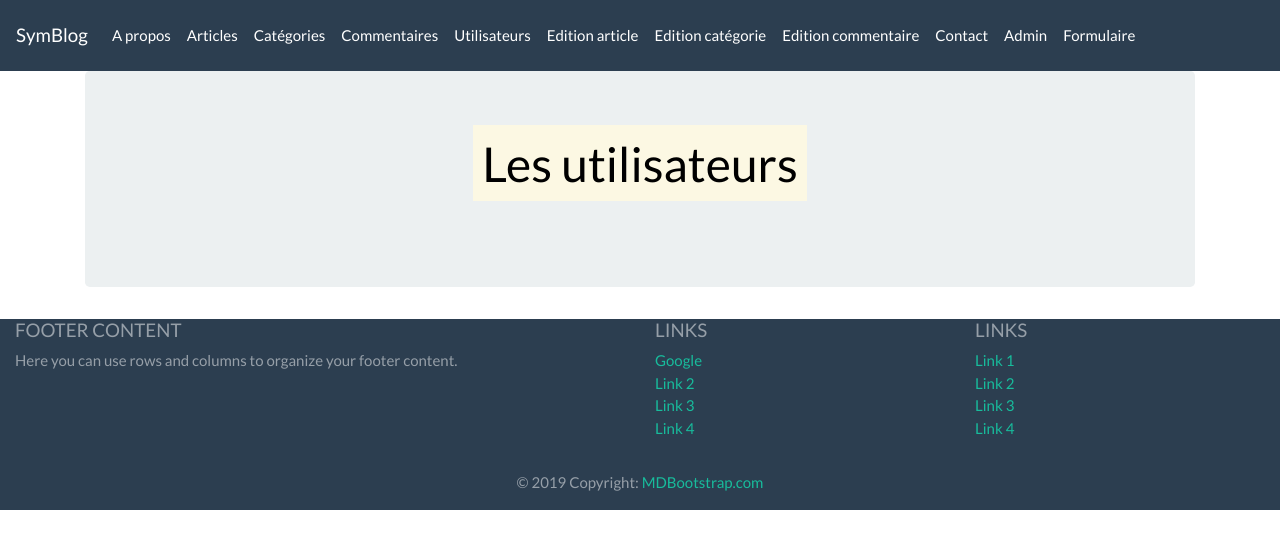
After one commit to marcelnuzzo/shopStore, a Symfony app: template templates/blog/uti.html.twig in a window 1280 px wide. The commit adds this page. Shown: the top 549 px of the page. Run offline with Twig, Linux system fonts and the light colour scheme; the template is opened without the code that fills it, so the values that code supplies are empty; some libraries are stand-ins or nearby versions.

Commit message:
les edits com et cat

```diff
--- a/templates/base.html.twig
+++ b/templates/base.html.twig
@@ -64,6 +64,9 @@ a#cRetour.cVisible{
                     </li>
                     <li class="nav-item">
                         <a class="nav-link" href="{{ path('comment') }}">Commentaires</a>
+                    </li>
+                    <li class="nav-item">
+                        <a class="nav-link" href="{{ path('uti') }}">Utilisateurs</a>
                     </li>
                     <li class="nav-item">
                         <a class="nav-link" href="{{ path('blog_create') }}">Edition article</a>
--- a/templates/blog/cat.html.twig
+++ b/templates/blog/cat.html.twig
@@ -12,6 +12,7 @@
         <category>
             <ul>
                 <li>
+                    <h2>{{ category.title }}</h2>
                     <h3>{{category.content}}</h3>
                     <p>{{ category.description }}</p>
                 </li>
--- a/templates/blog/create.html.twig
+++ b/templates/blog/create.html.twig
@@ -12,8 +12,6 @@
     </div>
 
     {{ form_start(formArticle) }}
-
-
 
     {{ form_row(formArticle.title, {'attr': {'placeholder': "Titre de l'article"}}) }}
     {{ form_row(formArticle.content, {'attr': {'placeholder': "Contenu de l'article"}}) }}
--- a/templates/blog/show.html.twig
+++ b/templates/blog/show.html.twig
@@ -20,6 +20,7 @@
           <section class="commentaires">
                <div class="container">
                     <div class="row">
+
                          <div class="col-3">
                               <h3><strong style="color:blue">Auteur</strong></h3>
                          </div>
@@ -29,6 +30,7 @@
                          <div class="col">
                               <h3><strong style="color:blue">Commentaire</strong></h3>
                          </div>
+
                     </div>
                </div>
                {% for commentaire in article.commentaires %}
@@ -51,6 +53,7 @@
                {% endfor %}
           </section>
        </div>
+
 </div>
 
 {% endblock %}
--- /dev/null
+++ b/templates/blog/uti.html.twig
@@ -0,0 +1,65 @@
+{% extends 'base.html.twig' %}
+
+{% block title %}Liste des utilisateurs!{% endblock %}
+
+{% block body %}
+
+<div class = "jumbotron">
+    <h1 style="text-align:center"><mark>Les utilisateurs</mark></h1>
+    </br>
+    <section>
+    <div class="container-fluid">
+        <div class="row">
+            <div class="col-4">
+                {%for utilisateur in utilisateurs %}
+                    <ul>
+                        <li>
+                            <p>nom&nbsp:&nbsp{{ utilisateur.nom }}</p>
+                        </li>
+                        <li>
+                            <p>prénom&nbsp:&nbsp{{utilisateur.prenom}}</p>
+                        </li>
+                        <li>
+                            <p>login&nbsp:&nbsp{{ utilisateur.login }}</p>
+                        </li>
+                    </ul>
+                <hr>
+                {% endfor%}
+            </div>
+            <div class="col-4">
+                {%for utilisateur in utilisateurs %}
+                    <ul>
+                        <li>
+                            <p>date de naissance&nbsp:&nbsp{{ utilisateur.DateDeNaissance }}</p>
+                        </li>
+                        <li>
+                            <p>durée&nbsp:&nbsp{{utilisateur.duree}}</p>
+                        </li>
+                        <li>
+                            <p>date de location&nbsp:&nbsp{{ utilisateur.DateDeLocation }}</p>
+                        </li>
+                    </ul>
+                <hr>
+                {% endfor%}
+            </div>
+            <div class="col-4">
+                {%for utilisateur in utilisateurs %}
+                    <ul>
+                        <li>
+                            <p>fin de location&nbsp:&nbsp{{ utilisateur.FinDeLocation }}</p>
+                        </li>
+                        <li>
+                            <p>mail&nbsp:&nbsp{{utilisateur.mail}}</p>
+                        </li>
+                         <li>
+                            <p>id&nbsp:&nbsp{{ utilisateur.id }}</p>
+                        </li>
+                    </ul>
+                <hr>
+                {% endfor%}
+            </div>
+        </div>
+    </div>
+    </section>
+</div>
+{% endblock %}
--- a/templates/formulaire/createCat.html.twig
+++ b/templates/formulaire/createCat.html.twig
@@ -13,6 +13,7 @@
 
     {{ form_start(formCategory) }}
 
+    {{ form_row(formCategory.title, {'attr': {'placeholder': "Titre de la catégorie"}}) }}
     {{ form_row(formCategory.content, {'attr': {'placeholder': "Contenu de la catégorie"}}) }}
     {{ form_row(formCategory.description, {'attr': {'placeholder': "description de la catégorie"}}) }}
 
--- a/templates/formulaire/createCom.html.twig
+++ b/templates/formulaire/createCom.html.twig
@@ -16,6 +16,7 @@
     {{ form_row(formCommentaire.author, {'attr': {'placeholder': "Auteur du commentaire"}}) }}
     {{ form_row(formCommentaire.content, {'attr': {'placeholder': "Contenu du commentaire"}}) }}
     {{ form_row(formCommentaire.createdAt, {'attr': {'placeholder': "Date de création du commentaire"}}) }}
+    {{ form_row(formCommentaire.article) }}
 
     <button type="submit" class="btn btn-success">
     {% if editMode %}
```
Also changed, not shown: src/Controller/BlogController.php (+18 -1 lines), src/Controller/FormulaireController.php (+11 -4 lines).
